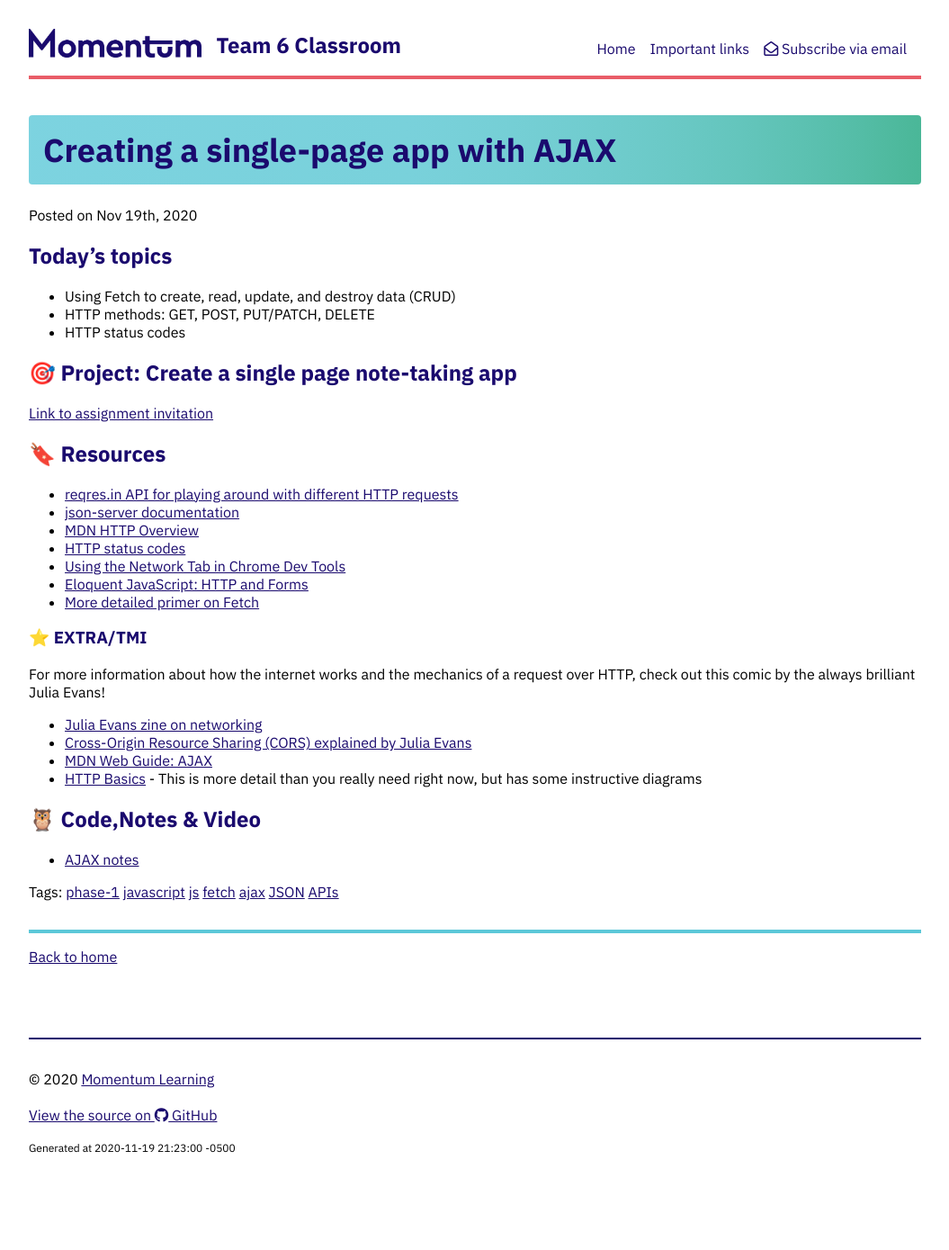
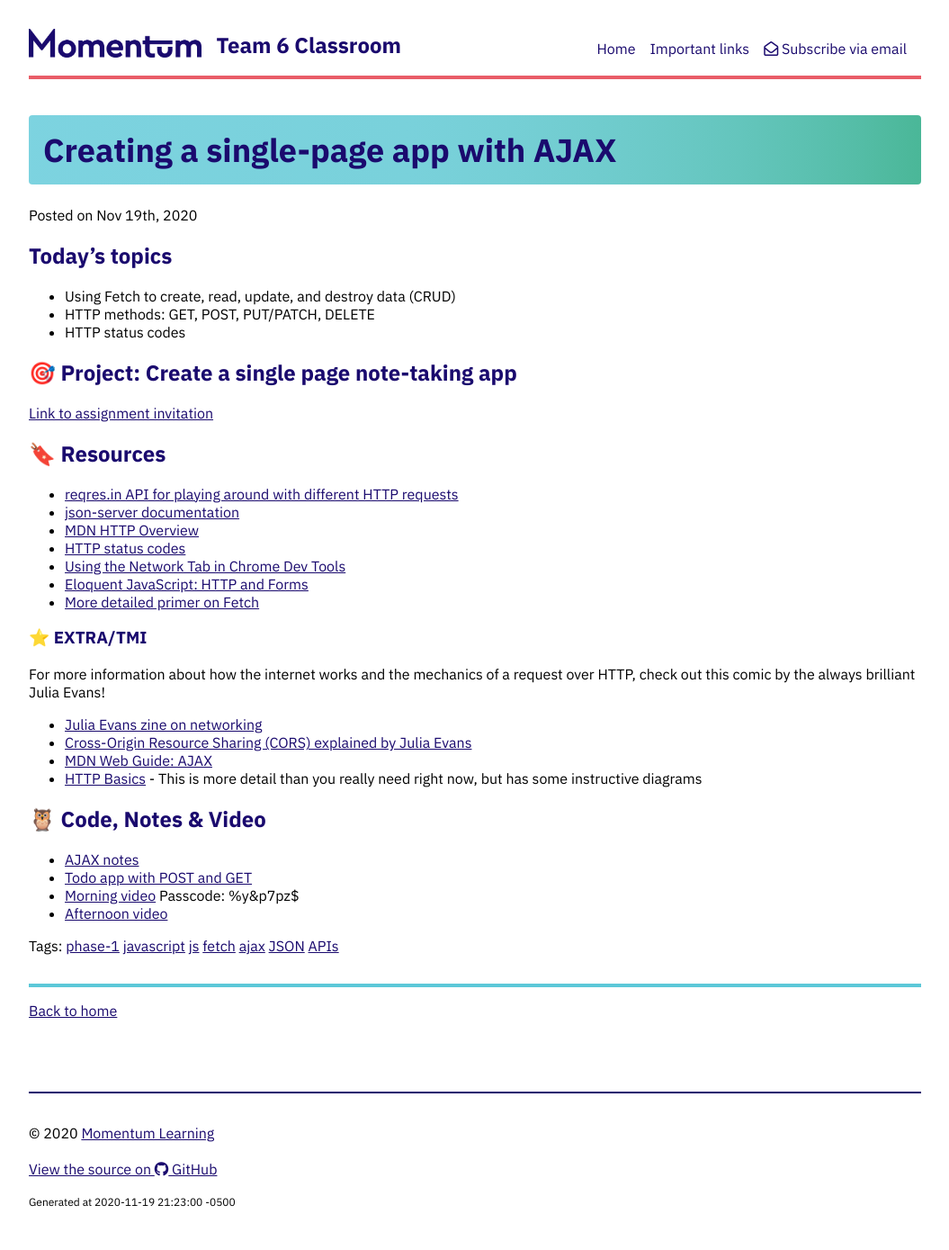
Before and after one commit to momentum-team-6/momentum-team-6.github.io, a Jekyll site: the page built from _posts/2020-11-19-ajax-app.md, in a window 1280 px wide. Shown: the whole page at 90% size, without its empty margins (112-1167 px from the left). Built offline with Jekyll 4.4.1, drawn with Linux system fonts in a browser that asks for light colours; nearby versions of some CDN libraries; before the commit the page ends 1329 px from its top, so only the background shows below that.

Commit message:
Add links to afternoon material

```diff
--- a/_posts/2020-11-19-ajax-app.md
+++ b/_posts/2020-11-19-ajax-app.md
@@ -33,6 +33,9 @@ For more information about how the internet works and the mechanics of a request
 - [MDN Web Guide: AJAX](https://developer.mozilla.org/en-US/docs/Web/Guide/AJAX)
 - [HTTP Basics](http://www.ntu.edu.sg/home/ehchua/programming/webprogramming/HTTP_Basics.html) - This is more detail than you really need right now, but has some instructive diagrams
 
-## 🦉 Code,Notes & Video
+## 🦉 Code, Notes & Video
 
 - [AJAX notes](https://github.com/momentum-team-6/notes/blob/main/ajax-http.md)
+- [Todo app with POST and GET](https://github.com/momentum-team-6/examples/tree/main/ajax-todos)
+- [Morning video](https://us02web.zoom.us/rec/share/bifHC4stSJRxLoyhCv9KmOqpczXK8CoT9EFFcQREYNTM0VEc2wtOkAzCyJ8O1MlY.i_vBIHboVAKvedU7) Passcode: %y&p7pz\$
+- [Afternoon video]()
```
